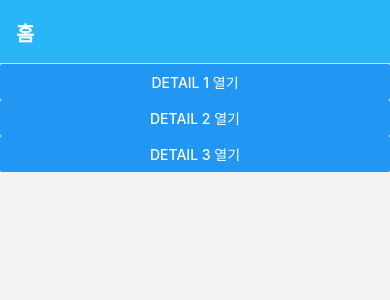
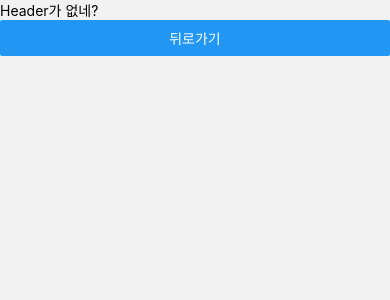
Before and after one commit to Heo-Geon/React-Native_Navigation, a React Native app: screen /Headerless in a window 390 px wide. Shown: the top 300 px of the page. Built offline with nearby package versions, Linux system fonts and the light colour scheme.

Commit message:
feat: Headerless 하는 법

```diff
--- a/App.js
+++ b/App.js
@@ -12,6 +12,7 @@ import { createNativeStackNavigator } from '@react-navigation/native-stack';
 import HomeScreen from './screens/HomeScreen';
 import DetailScreen from './screens/DetailScreen';
 import { Text, TouchableOpacity, View } from 'react-native';
+import HeaderlessScreen from './screens/HeaderlessScreen';
 
 const Stack = createNativeStackNavigator()
 
@@ -56,6 +57,13 @@ function App() {
             )
           }}
         />
+        <Stack.Screen
+          name="Headerless"
+          component={HeaderlessScreen}
+          options={{
+            headerShown: false
+          }}
+        />
       </Stack.Navigator>
     </NavigationContainer>
   )
--- /dev/null
+++ b/screens/HeaderlessScreen.js
@@ -0,0 +1,16 @@
+import React from "react";
+import { View, Text, Button } from "react-native";
+import { SafeAreaView } from "react-native-safe-area-context";
+
+function HeaderlessScreen({navigation}) {
+    return (
+        <SafeAreaView>
+            <View>
+                <Text>Header가 없네?</Text>
+                <Button onPress={() => navigation.pop()} title="뒤로가기" />
+            </View>
+        </SafeAreaView>
+    )
+}
+
+export default HeaderlessScreen
--- a/screens/HomeScreen.js
+++ b/screens/HomeScreen.js
@@ -19,6 +19,10 @@ function HomeScreen({navigation}) {
                 title="Detail 3 열기"
                 onPress={() => navigation.push('Detail', {id: 3})}
             />
+            <Button
+                title="Headerless 열기"
+                onPress={() => navigation.push('Headerless')}
+            />
         </View>
     )
 }
```
